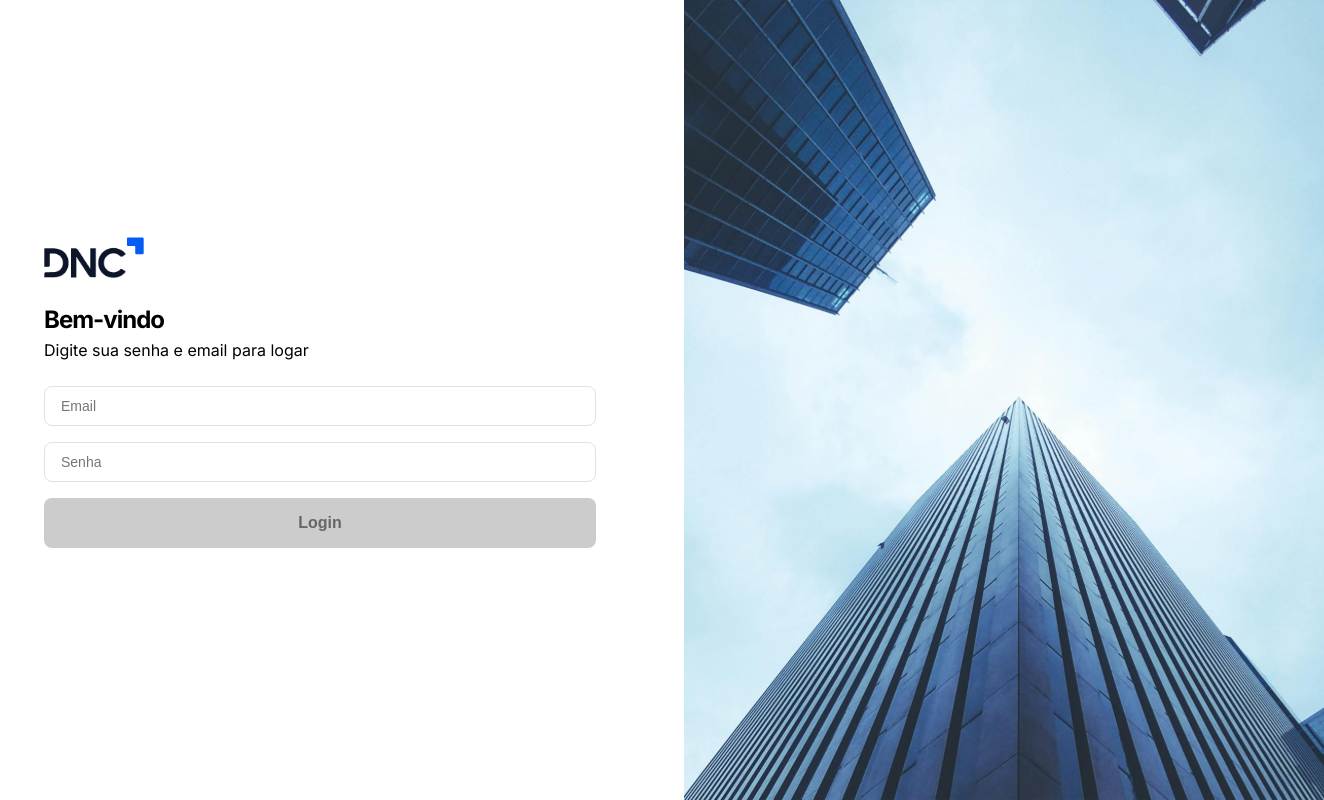
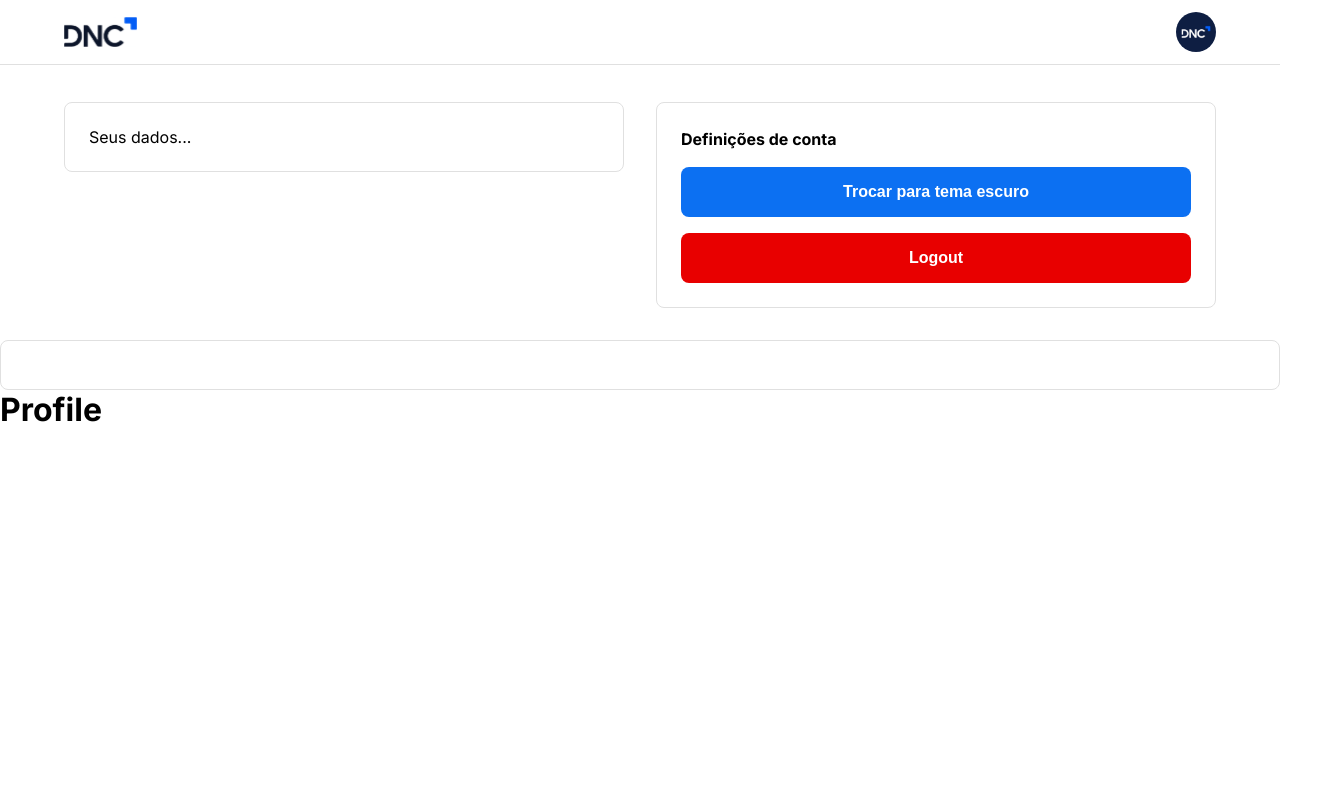
Before and after one commit to yuribalboa/sales-dashboard, a React (Vite) app: page /perfil in a window 1280 px wide. Before the commit this address led to /. Shown: the whole page, 1324 px wide, since content can reach past the window. Built offline with nearby package versions, Linux system fonts and the light colour scheme.

Commit message:
logout-flow

```diff
--- a/src/App.tsx
+++ b/src/App.tsx
@@ -23,14 +23,25 @@
       <Routes>
         <Route path="/" element={<Login />} />
         <Route path="/cadastro" element={<Registration />} />
-        <Route element={<ProtectedRoute />}>
-          <Route path="/home" element={<Home />} />
-          <Route path="/leads" element={<Leads />} />
-          <Route path="/perfil" element={<Profile />} />
-        </Route>
+        <Route path="/home" element={<Home />} />
+        <Route path="/leads" element={<Leads />} />
+        <Route path="/perfil" element={<Profile />} />
       </Routes>
     </Router>
   )
 }
 
 export default App
+
+//ROTA PROTEGIDA
+//<Router>
+//    <Routes>
+//    <Route path="/" element={<Login />} />
+//  <Route path="/cadastro" element={<Registration />} />
+//        <Route element={<ProtectedRoute />}>
+//        <Route path="/home" element={<Home />} />
+//      <Route path="/leads" element={<Leads />} />
+//    <Route path="/perfil" element={<Profile />} />
+//    </Route>
+//      </Routes>
+//  </Router>
--- a/src/pages/Profile.tsx
+++ b/src/pages/Profile.tsx
@@ -1,18 +1,41 @@
 import { useContext } from 'react'
-import { CardComponents, Header, StyledButton } from '@/components'
 import { AppThemeContext } from '@/contexts/AppThemeContext'
+
+//COMPONENTS
+import { CardComponents, Header, StyledButton, StyledH2 } from '@/components'
+import { Card, Container, Grid } from '@mui/material'
+
+//SERVICES
+import { logout } from '@/services'
 
 function Profile() {
   const themeContext = useContext(AppThemeContext)
   return (
     <>
       <Header />
-      <CardComponents>
-        <StyledButton className="primary" onClick={themeContext?.toggleTheme}>
-          Trocar para tema{' '}
-          {themeContext?.appTheme === 'light' ? 'escuro' : 'claro'}
-        </StyledButton>
-      </CardComponents>
+      <Container className="mb-2" maxWidth="lg">
+        <Grid container spacing={4}>
+          <Grid item xs={12} sm={6}>
+            <CardComponents>Seus dados...</CardComponents>
+          </Grid>
+          <Grid item xs={12} sm={6}>
+            <CardComponents>
+              <StyledH2 className="mb-1">Definições de conta</StyledH2>
+              <StyledButton
+                className="primary mb-1"
+                onClick={themeContext?.toggleTheme}
+              >
+                Trocar para tema{' '}
+                {themeContext?.appTheme === 'light' ? 'escuro' : 'claro'}
+              </StyledButton>
+              <StyledButton className="alert" onClick={logout}>
+                Logout
+              </StyledButton>
+            </CardComponents>
+          </Grid>
+        </Grid>
+      </Container>
+      <CardComponents></CardComponents>
       <h1>Profile</h1>
     </>
   )
--- /dev/null
+++ b/src/services/index.ts
@@ -0,0 +1 @@
+export * from './logout'
--- /dev/null
+++ b/src/services/logout.ts
@@ -0,0 +1,8 @@
+import Cookies from 'js-cookie'
+
+export function logout() {
+  if (confirm('Deseja seguir com o logout?') === true) {
+    Cookies.remove('Authorization')
+    window.location.href = '/'
+  }
+}
--- a/src/styles/globalStyle.ts
+++ b/src/styles/globalStyle.ts
@@ -1,3 +1,4 @@
+import { pxToRem } from '@/assets/utils'
 import { createGlobalStyle } from 'styled-components'
 import { DefaultTheme } from 'styled-components'
 
@@ -15,4 +16,12 @@
         padding: 0;
     }
 
+    .mb-1 {
+        margin-bottom: ${pxToRem(16)};
+    }
+
+    .mb-2 {
+        margin-bottom: ${pxToRem(32)};
+    }
+
 `
```
